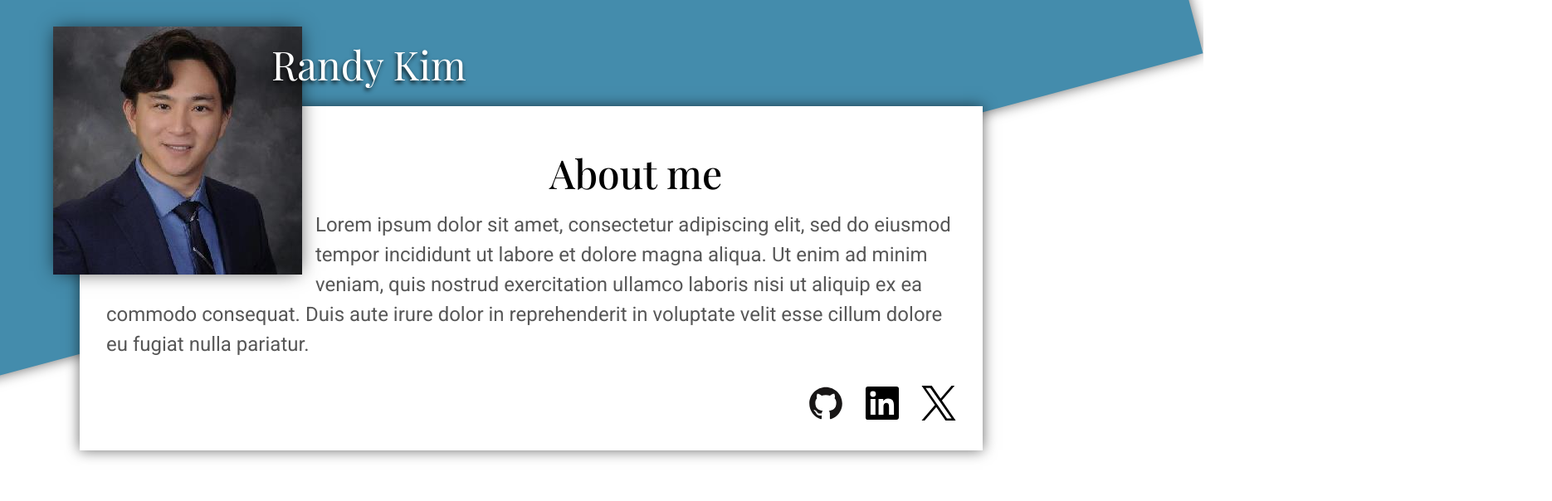
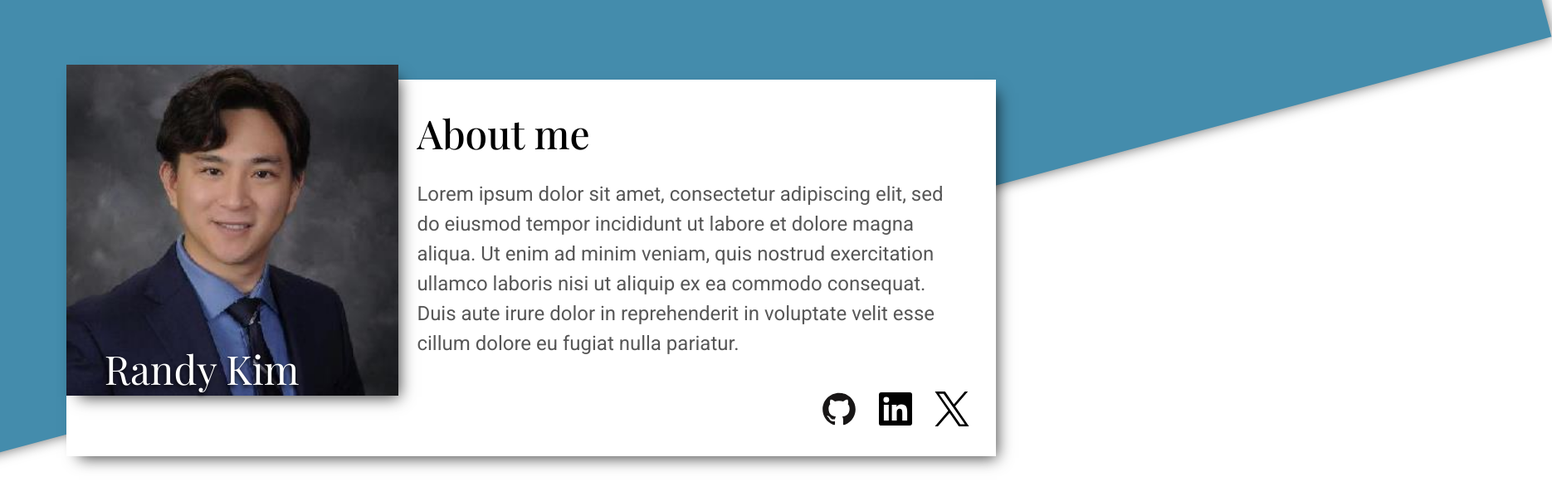
Before and after one commit to rhkim1292/top-homepage, a plain HTML site: page index.html in a window 1280 px wide. Shown: the whole page at 83% size, 1870 px wide, since content can reach past the window. Drawn offline with nearby package versions, Linux system fonts and the light colour scheme; a web font is replaced by a local one.

Commit message:
Complete styling header for desktop resolutions
CSS file has been optimized by removing some repetitive lines.

```diff
--- a/src/css/styles.css
+++ b/src/css/styles.css
@@ -24,11 +24,7 @@ body {
 }
 
 main {
-	padding: 0px 1.5rem 0px;
-}
-
-header {
-	padding-top: 14vw;
+	padding: 14vw 1.5rem 0px;
 }
 
 section {
@@ -47,6 +43,7 @@ h1 {
 
 header h1 {
 	text-align: center;
+	overflow: hidden;
 }
 
 p {
@@ -109,11 +106,7 @@ p {
 
 @media screen and (min-width: 601px) {
 	main {
-		padding: 0px 6rem 0px;
-	}
-
-	header {
-		padding-top: 8rem;
+		padding: 8rem 6rem 0px;
 	}
 
 	section {
@@ -134,20 +127,14 @@ p {
 	}
 
 	header h1 {
-		text-align: center;
 		margin-top: 3rem;
+		overflow: visible;
 	}
 
 	.portrait-overlay-text {
-		position: absolute;
 		top: 0.8rem;
 		left: 16rem;
 		text-wrap: nowrap;
-		color: white;
-		padding: 0px 0px 0px 7px;
-		text-shadow: -1px 3px 5px rgba(0, 0, 0, 0.83);
-		font-weight: 400;
-		font-size: 48px;
 	}
 
 	.portrait-overlay-text br {
@@ -157,27 +144,66 @@ p {
 	.about-me-paragraph {
 		font-size: 1.5rem;
 		line-height: 2.25rem;
-		margin-top: 0.8rem;
-		margin-bottom: 1rem;
-		font-weight: 400;
 	}
 
 	.bg-graphic {
-		z-index: -1;
-		width: 4000px;
-		height: 4000px;
-		top: -3350px;
-		left: -3000px;
-		position: absolute;
+		top: -3370px;
+		left: -2980px;
 		transform: rotate(-15deg);
-		background-color: #448cac;
-		color: #448cac;
 	}
 
 	.social-links-container {
-		display: flex;
 		justify-content: end;
-		gap: 1.625rem;
 		padding-top: 1rem;
 	}
 }
+
+@media screen and (min-width: 1201px) {
+	main {
+		padding: 6rem 5rem 0px;
+	}
+
+	section {
+		position: relative;
+		-webkit-box-shadow: 8px 9px 18px -7px rgba(0, 0, 0, 0.75);
+		-moz-box-shadow: 8px 9px 18px -7px rgba(0, 0, 0, 0.75);
+		box-shadow: 8px 9px 18px -7px rgba(0, 0, 0, 0.75);
+		padding: 2rem 2rem 2rem 26.4rem;
+	}
+
+	.portrait-img-container {
+		position: absolute;
+		top: 0;
+		left: 0;
+		margin-left: 0.03rem;
+		margin-top: -1.1rem;
+	}
+
+	.portrait-img-container img {
+		width: 400px;
+		-webkit-box-shadow: 8px 9px 18px -7px rgba(0, 0, 0, 0.75);
+		-moz-box-shadow: 8px 9px 18px -7px rgba(0, 0, 0, 0.75);
+		box-shadow: 8px 9px 18px -7px rgba(0, 0, 0, 0.75);
+	}
+
+	header h1 {
+		text-align: left;
+		margin: 0;
+	}
+
+	.portrait-overlay-text {
+		top: auto;
+		bottom: 0.3rem;
+		left: 2.4rem;
+	}
+
+	.about-me-paragraph {
+		margin-top: 1.5rem;
+		margin-bottom: 1.5rem;
+	}
+
+	.bg-graphic {
+		top: -3370px;
+		left: -2580px;
+	}
+}
```
